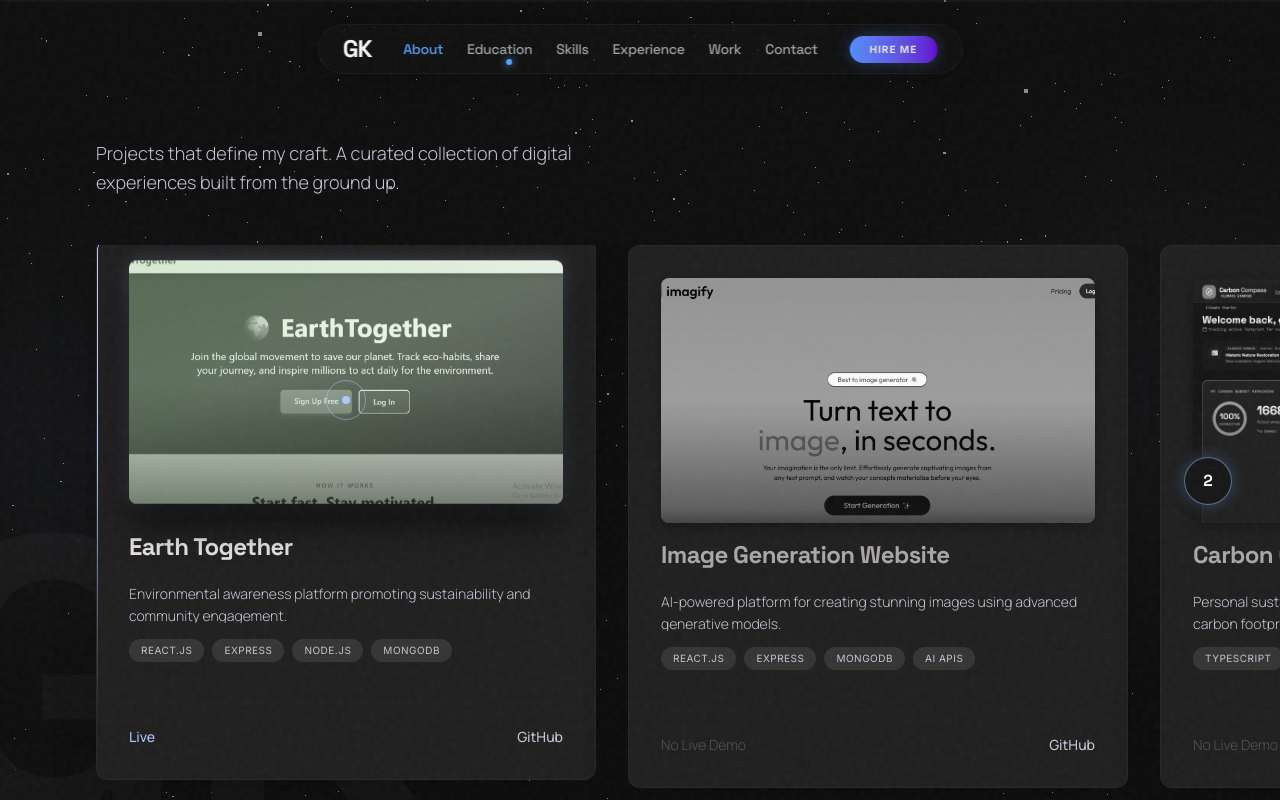
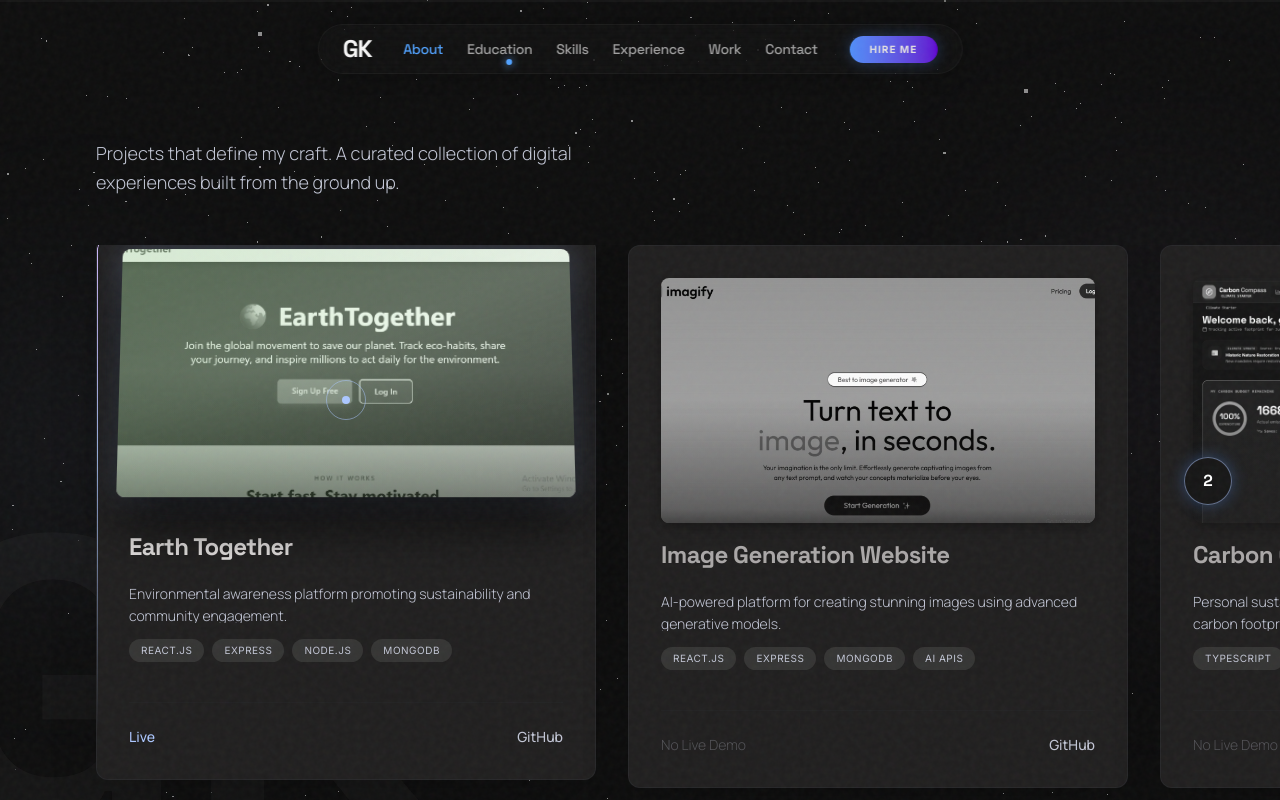
Before and after one commit to GaneshKulakarni/Portfolio_main, a Next.js app: page / in a window 1280 px wide. In both pictures the pointer is over the element 346 px from the left and 7570 px from the top of the page. Shown: the part 7170-7970 px from the top of the page. Built offline with nearby package versions, Linux system fonts and the light colour scheme.

Commit message:
fix: resolve 3D context flattening by adding pop-3d-parent preserve-3d to padding wrapper

```diff
--- a/app/components/ProjectsSection.js
+++ b/app/components/ProjectsSection.js
@@ -231,7 +231,7 @@ function ProjectCard({ project }) {
       onMouseLeave={handleMouseLeave}
     >
       {/* Padded Content Wrapper for the Preview Image */}
-      <div className="pt-8 px-8 w-full">
+      <div className="pt-8 px-8 w-full pop-3d-parent">
         <div className="aspect-video w-full overflow-hidden relative flex items-center justify-center bg-black/20 rounded-lg holographic-image-container pop-3d-image">
           {project.image ? (
             <img ref={imgRef} className="w-full h-full object-cover grayscale group-hover:grayscale-0 transition-[filter] duration-700" src={project.image} alt={project.title} loading="eager" />
--- a/app/globals.css
+++ b/app/globals.css
@@ -595,7 +595,11 @@ body.gsap-ready .hero-image-wrapper {
    ======================================== */
 
 .pop-3d-card {
-  perspective: 1000px;
+  perspective: 1200px;
+  transform-style: preserve-3d;
+}
+
+.pop-3d-parent {
   transform-style: preserve-3d;
 }
 
@@ -605,9 +609,9 @@ body.gsap-ready .hero-image-wrapper {
   box-shadow: 0 4px 12px rgba(0, 0, 0, 0.3);
 }
 
-.pop-3d-card:hover .pop-3d-image {
-  transform: translateZ(30px) translateY(-10px) rotateX(4deg);
+.group:hover .pop-3d-image {
+  transform: translateZ(50px) translateY(-15px) rotateX(8deg);
   box-shadow:
-    0 20px 35px rgba(0, 0, 0, 0.6),
-    0 0 20px rgba(172, 199, 255, 0.25);
+    0 25px 50px rgba(0, 0, 0, 0.7),
+    0 0 30px rgba(172, 199, 255, 0.3);
 }
```
